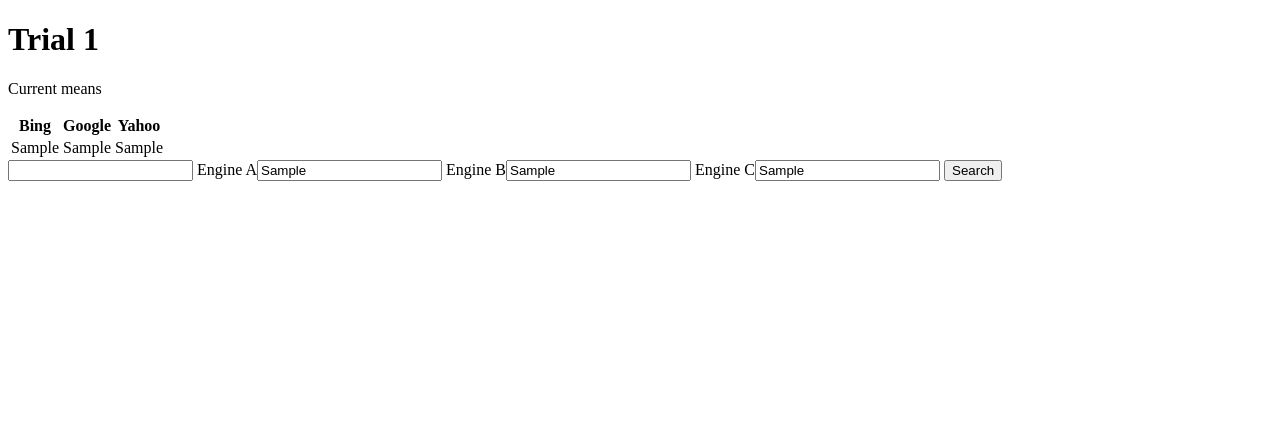
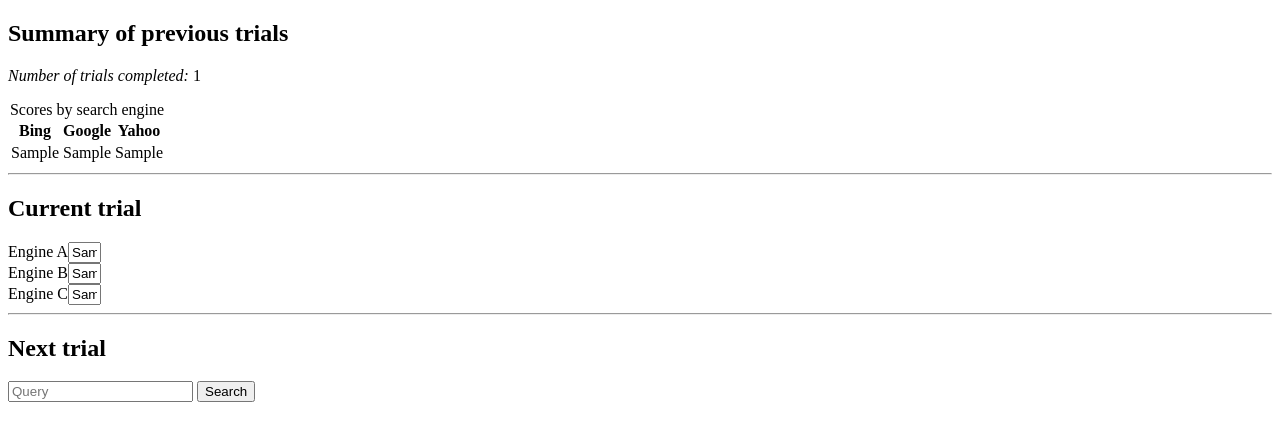
Before and after one commit to TheWeiTheTruthAndTheLight/assignment-1, a Flask app: template doubleBlindSearch/doubleBlindSearch/templates/trial.html in a window 1280 px wide. Shown: the top 441 px of the page. Run offline with Flask 2, Linux system fonts and the light colour scheme; the template is opened without the code that fills it: most values are stand-ins (such as "Sample title", 1, 10 or a date in 2020); parts of the project's set-up code (start-up, migrations or seed data) failed here and were passed over.

Commit message:
Update trial.html
Add rough section via headings and horizontal rules.

```diff
--- a/doubleBlindSearch/doubleBlindSearch/templates/trial.html
+++ b/doubleBlindSearch/doubleBlindSearch/templates/trial.html
@@ -3,9 +3,10 @@
 {% block title %} Home {% endblock %}
 
 {% block content %}
-<h1>Trial {{ trialNumber }}</h1>
-<p>Current means</p>
+<h2>Summary of previous trials</h2>
+<p><em>Number of trials completed:</em> {{ trialNumber }}</p>
 <table>
+  <caption>Scores by search engine</caption>
   <tr>
     <th>Bing</th>
     <th>Google</th>
@@ -18,12 +19,12 @@
   </tr>
 </table>
 
+<hr>
+<h2>Current trial</h2>
 <form method="post" action="">
-  <input type="text" name="query" value="">
-
-  <label for="valueA">Engine A</label><input type="text" name="valueA" id="valueA" value="{{ valueA }}">
-  <label for="valueB">Engine B</label><input type="text" name="valueB" id="valueB" value="{{ valueB }}">
-  <label for="valueC">Engine C</label><input type="text" name="valueC" id="valueC" value="{{ valueC }}">
+  <label for="valueA">Engine A</label><input type="text" name="valueA" id="valueA" size="1" value="{{ valueA }}"><br>
+  <label for="valueB">Engine B</label><input type="text" name="valueB" id="valueB" size="1" value="{{ valueB }}"><br>
+  <label for="valueC">Engine C</label><input type="text" name="valueC" id="valueC" size="1" value="{{ valueC }}">
 
   <input type="hidden" name="nameA"       value="{{ nameA }}">
   <input type="hidden" name="nameB"       value="{{ nameB }}">
@@ -33,6 +34,9 @@
   <input type="hidden" name="meanYahoo"   value="{{ meanYahoo }}">
   <input type="hidden" name="trialNumber" value="{{ trialNumber }}">
 
+  <hr>
+  <h2>Next trial</h2>
+  <input type="text" name="query" value="" placeholder="Query">
   <input type="submit" value="Search">
 </form>
 {% endblock %}
```
